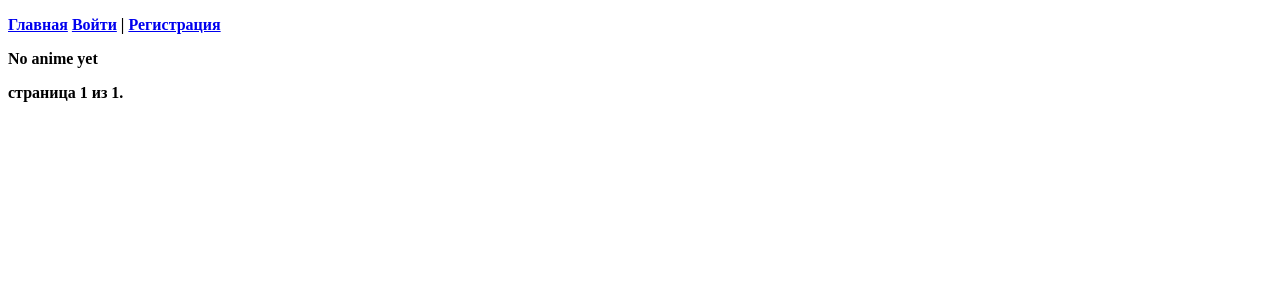
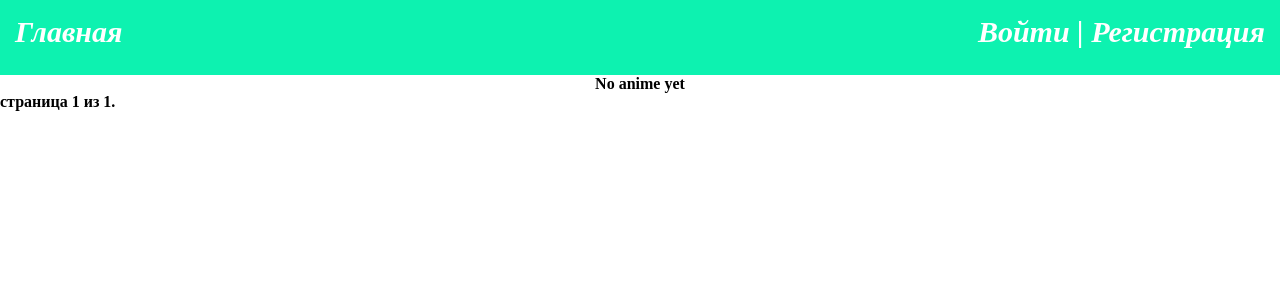
Before and after one commit to Cyber-Cowboy/anime_watching_site, a Django app: page / in a window 1280 px wide. Shown: the top 300 px of the page. Run offline with Django 3.2, Linux system fonts and the light colour scheme; data that the repository does not hold is empty.

Commit message:
some ajax techs added

```diff
--- a/anime_titles/models.py
+++ b/anime_titles/models.py
@@ -1,6 +1,7 @@
 from django.db import models
 from taggit.managers import TaggableManager
 from django.conf import settings
+from django.urls import reverse
 
 class Title(models.Model):
 	title_name = models.CharField(max_length=200)
@@ -14,7 +15,9 @@ class Title(models.Model):
 		self.rating = sum([title.rating for title in rates])/rates.count()
 		self.save()
 		return self.rating
-
+	def get_absolute_url(self):
+		return reverse("anime_titles:detail",
+			args=[self.id])
 	def __str__(self):
 		return self.title_name
 
--- a/anime_titles/static/css/style.css
+++ b/anime_titles/static/css/style.css
@@ -1,3 +1,46 @@
 *{
+	box-sizing: border-box;
 	font-weight: bold;
+	margin:0;
+	padding: 0;
 }
+.header{
+	display: flex;
+	justify-content: space-between;
+	height: 75px;
+	width: 100%;
+	background-color: #0df2b0;
+	color: white;
+	font-style: italic;
+	font-size: 30px;
+	padding: 15px;
+}
+.header a{
+	color: white;
+	font-style: italic;
+	text-decoration: none;
+}
+.list{
+display: flex;
+flex-wrap: wrap;
+justify-content: center;
+}
+.poster{
+	width: 200px;
+	height: 300px;
+}
+.title{
+	padding: 20px;
+	width: 220px;
+}
+.button{
+  background-color: #4CAF50; /* зеленый */
+  border: none;
+  color: white;
+  padding: 15px 32px;
+  text-align: center;
+  text-decoration: none;
+  display: inline-block;
+  font-size: 16px;
+	width: 100%;
+}
--- a/anime_titles/templates/anime_titles/base.html
+++ b/anime_titles/templates/anime_titles/base.html
@@ -4,16 +4,16 @@
 <head>
 	<title>{% block title %}{% endblock %}</title>
 	<link rel="stylesheet" type="text/css" href="{% static 'css/style.css' %}">
+	<script src="https://cdn.jsdelivr.net/npm/vue/dist/vue.js"></script>
 </head>
 <body>
 	<div class="header">
-		<p><a href="{% url 'anime_titles:index' %}">Главная</a>
+		<p><a href="{% url 'anime_titles:index' %}">Главная</a></p>
 		{% if request.user.is_authenticated %}
-			<a href="{% url 'users:profile' user.profile.id %}">{{ request.user.username }}</a> | <a href="{% url 'users:logout' %}">Выйти</a>
+			<p><a href="{% url 'users:profile' user.profile.id %}">{{ request.user.username }}</a> | <a href="{% url 'users:logout' %}">Выйти</a></p>
 		{% else %}
-			<a href="{% url 'users:login' %}">Войти</a> | <a href="{% url 'users:register' %}">Регистрация</a>
+			<p><a href="{% url 'users:login' %}">Войти</a> | <a href="{% url 'users:register' %}">Регистрация</a></p>
 		{% endif %}
-		</p>
 	</div>
 	{% for message in messages %}<p class="{{ message.tags }}"><strong>{{ message }}</strong></p>{% endfor %}
 <div id="content">
--- a/anime_titles/templates/anime_titles/latest_anime.html
+++ b/anime_titles/templates/anime_titles/latest_anime.html
@@ -1,15 +1,19 @@
 {% extends "anime_titles/base.html" %}
 {% block title %}Новинки{% endblock %}
 {% block content %}
+<div class="list">
 {%if anime_titles %}
 {%for anime in anime_titles%}
+<div class="title">
 <a href="{% url 'anime_titles:detail' anime.id %}"><div>
 	<p>{{anime.title_name}}</p>
-	<img src="{{anime.poster}}">
+	<img src="{{anime.poster}}" class="poster">
 </div></a>
+</div>
 {%endfor%}
 {%else%}
 <p>No anime yet</p>
 {%endif%}
+</div>
 {% include "pagination.html" with page=page_obj %}
 {%endblock%}
--- a/anime_titles/urls.py
+++ b/anime_titles/urls.py
@@ -6,6 +6,8 @@ app_name="anime_titles"
 urlpatterns = [
 	path('', views.LatestView.as_view(), name="index"),
 	path('latest/', views.LatestView.as_view(), name="latest"),
+	path('popular/', views.popular_titles_page, name="popular"),
+	path('get_popular/', views.popular_titles_load, name="get_popular"),
 	path('<int:pk>/detail/', views.TitleView.as_view(), name="detail"),
 	path('add_title/', views.add_title_to_list, name="add_title_to_list"),
 	path('rate_title/', views.rate_title, name="rate_title")
--- a/anime_titles/views.py
+++ b/anime_titles/views.py
@@ -2,17 +2,31 @@ from django.shortcuts import render
 from django.views import generic
 from django.contrib.auth.decorators import login_required
 from django.views.decorators.http import require_http_methods
-from django.http import HttpResponseRedirect
+from django.http import HttpResponseRedirect, HttpResponse
 from django.urls import reverse
 from django.contrib import messages
 from .models import Title, TitleInList
 from .forms import RatingForm
+import json
 
 class LatestView(generic.ListView):
 	template_name = "anime_titles/latest_anime.html"
 	context_object_name = "anime_titles"
 	queryset = Title.objects.order_by('-created')
-	paginate_by = 5
+	paginate_by = 10
+
+def popular_titles_page(request):
+	return render(request,"anime_titles/popular.html", {})
+
+def popular_titles_load(request):
+	title_per_page = 20
+	current_page = int(request.GET["current_page"])
+	queryset = Title.objects.order_by('rating')[current_page*title_per_page:(current_page+1)*title_per_page]
+	titles = [{
+	"name":title.title_name,
+	"url":title.get_absolute_url(),
+	"poster":title.poster} for title in queryset]
+	return HttpResponse(json.dumps(titles))
 
 class TitleView(generic.DetailView):
 	template_name = "anime_titles/detail.html"
--- a/mysite/urls.py
+++ b/mysite/urls.py
@@ -1,20 +1,7 @@
-"""mysite URL Configuration
-
-The `urlpatterns` list routes URLs to views. For more information please see:
-    https://docs.djangoproject.com/en/3.0/topics/http/urls/
-Examples:
-Function views
-    1. Add an import:  from my_app import views
-    2. Add a URL to urlpatterns:  path('', views.home, name='home')
-Class-based views
-    1. Add an import:  from other_app.views import Home
-    2. Add a URL to urlpatterns:  path('', Home.as_view(), name='home')
-Including another URLconf
-    1. Import the include() function: from django.urls import include, path
-    2. Add a URL to urlpatterns:  path('blog/', include('blog.urls'))
-"""
 from django.contrib import admin
 from django.urls import path, include
+from django.conf import settings
+from django.conf.urls.static import static
 
 urlpatterns = [
     path('admin/', admin.site.urls),
```
Also changed, not shown: anime_titles/templates/anime_titles/popular.html (added, +37 -0 lines).
